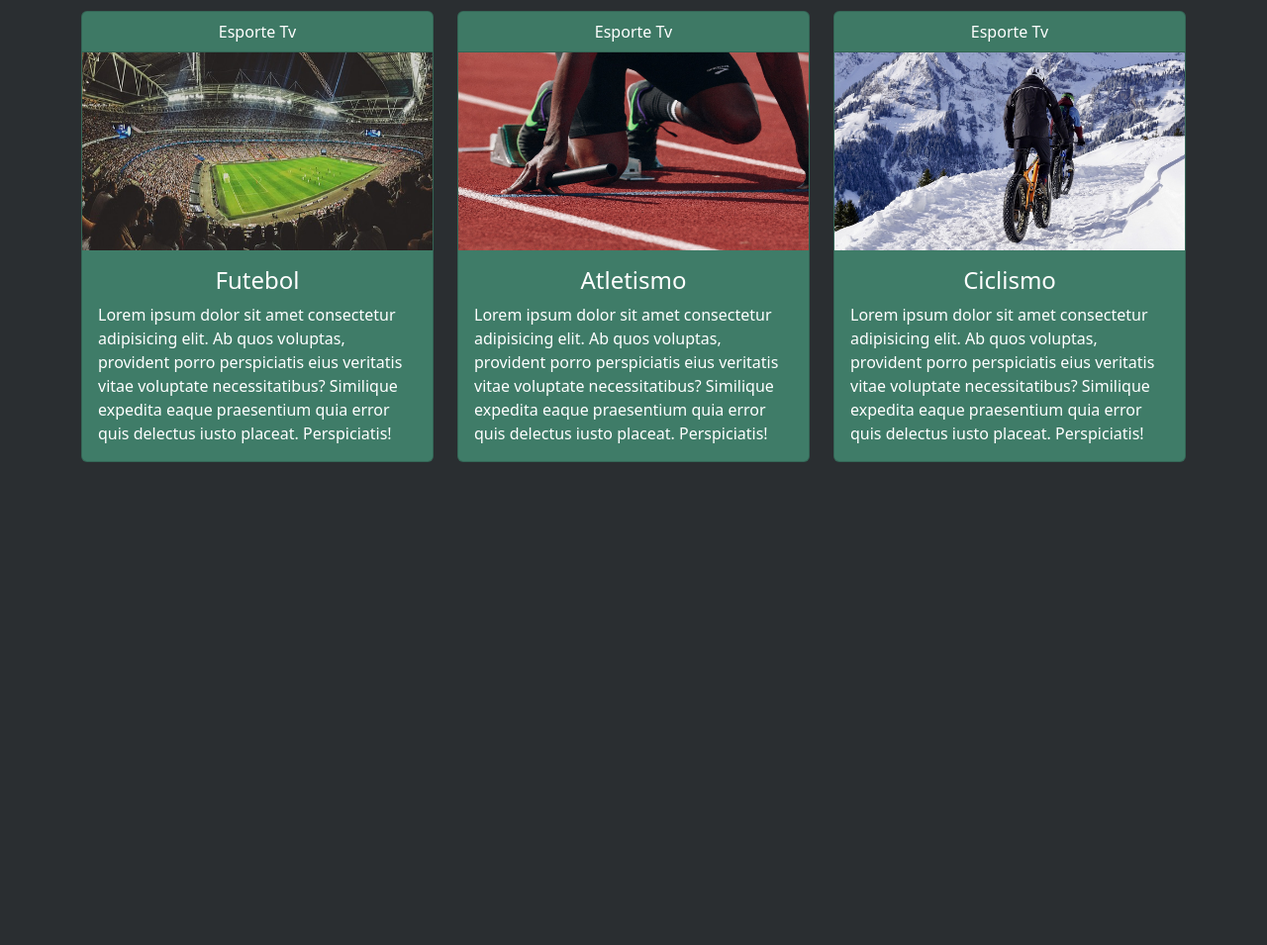
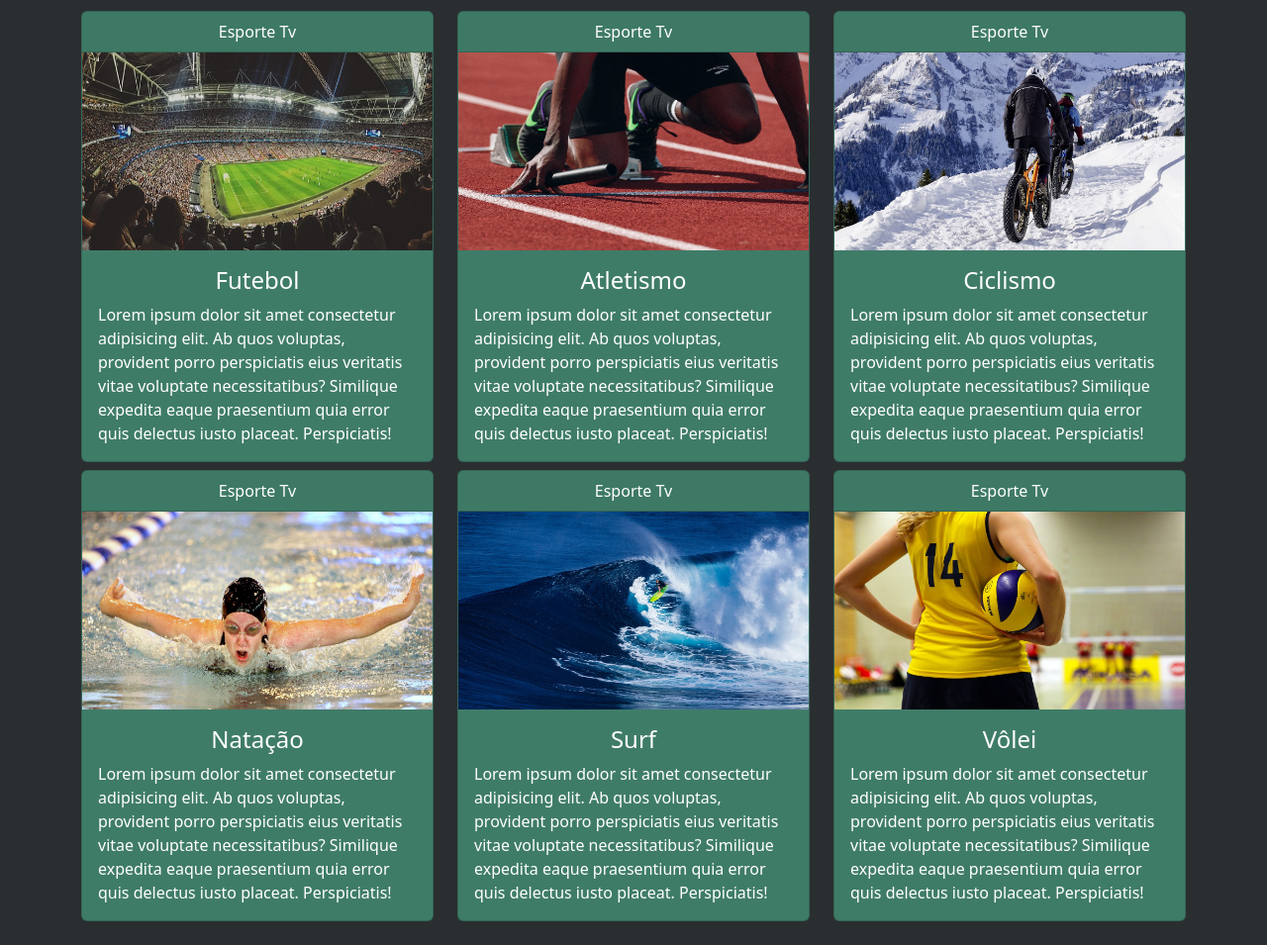
Before and after one commit to rodrigopenafurt/Esporte_Tv, a plain HTML site: page index.html in a window 1280 px wide. Shown: the part 685-1640 px from the top of the page at 99% size. Before the commit the page ends 1176 px from the top, so only its background shows below. Drawn offline with Linux system fonts and the light colour scheme.

Commit message:
Update index.html

```diff
--- a/index.html
+++ b/index.html
@@ -48,6 +48,7 @@
         </div>
         <div class="container mt-4 mb-4">
             <div class="row">
+
                 <div class="col-md-4 col-sm-6 col-12">
                     <article class="card card-bg mt-2" id="card-bg">
                         <div class="card-header d-flex justify-content-center">
@@ -86,6 +87,46 @@
                         </div>
                     </article>
                 </div>
+
+                <div class="col-md-4 col-sm-6 col-12">
+                    <article class="card card-bg mt-2" id="card-bg">
+                        <div class="card-header d-flex justify-content-center">
+                            Esporte Tv
+                        </div>
+                        <img class="img-height" src="img/nadar.jpg" alt="Estádio de futebol">
+                        <div class="card-body">
+                            <h4 class="card-title d-flex justify-content-center">Natação</h4>
+                            <p class="card-text">Lorem ipsum dolor sit amet consectetur adipisicing elit. Ab quos voluptas, provident porro perspiciatis eius veritatis vitae voluptate necessitatibus? Similique expedita eaque praesentium quia error quis delectus iusto placeat. Perspiciatis!</p>
+                        </div>
+                    </article>
+                </div>
+
+                <div class="col-md-4 col-sm-6 col-12">
+                    <article class="card card-bg mt-2" id="card-bg">
+                        <div class="card-header d-flex justify-content-center">
+                            Esporte Tv
+                        </div>
+                        <img class="img-height" src="img/surf.jpg" alt="Estádio de futebol">
+                        <div class="card-body">
+                            <h4 class="card-title d-flex justify-content-center">Surf</h4>
+                            <p class="card-text">Lorem ipsum dolor sit amet consectetur adipisicing elit. Ab quos voluptas, provident porro perspiciatis eius veritatis vitae voluptate necessitatibus? Similique expedita eaque praesentium quia error quis delectus iusto placeat. Perspiciatis!</p>
+                        </div>
+                    </article>
+                </div>
+
+                <div class="col-md-4 col-sm-6 col-12">
+                    <article class="card card-bg mt-2" id="card-bg">
+                        <div class="card-header d-flex justify-content-center">
+                            Esporte Tv
+                        </div>
+                        <img class="img-height" src="img/volei.jpg" alt="Estádio de futebol">
+                        <div class="card-body">
+                            <h4 class="card-title d-flex justify-content-center">Vôlei</h4>
+                            <p class="card-text">Lorem ipsum dolor sit amet consectetur adipisicing elit. Ab quos voluptas, provident porro perspiciatis eius veritatis vitae voluptate necessitatibus? Similique expedita eaque praesentium quia error quis delectus iusto placeat. Perspiciatis!</p>
+                        </div>
+                    </article>
+                </div>
+
             </div>
         </div>
     </section>
```
